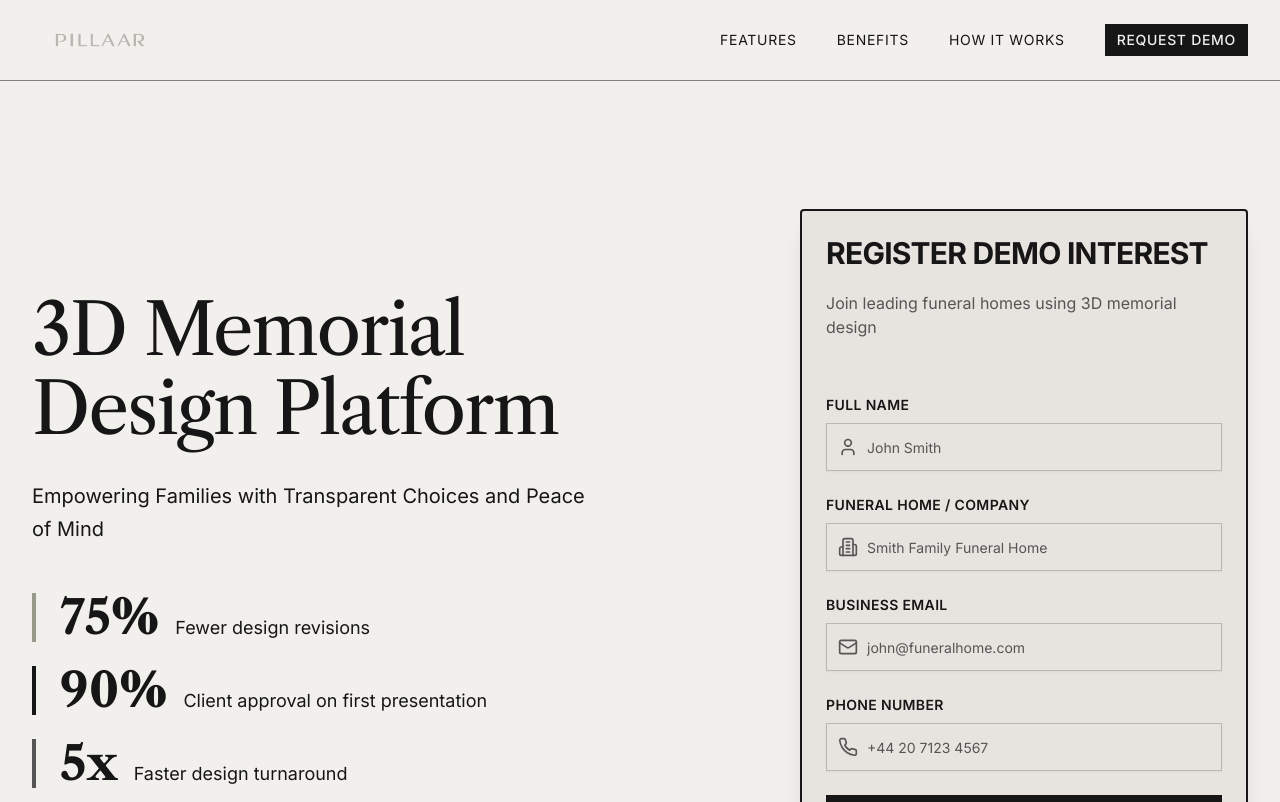
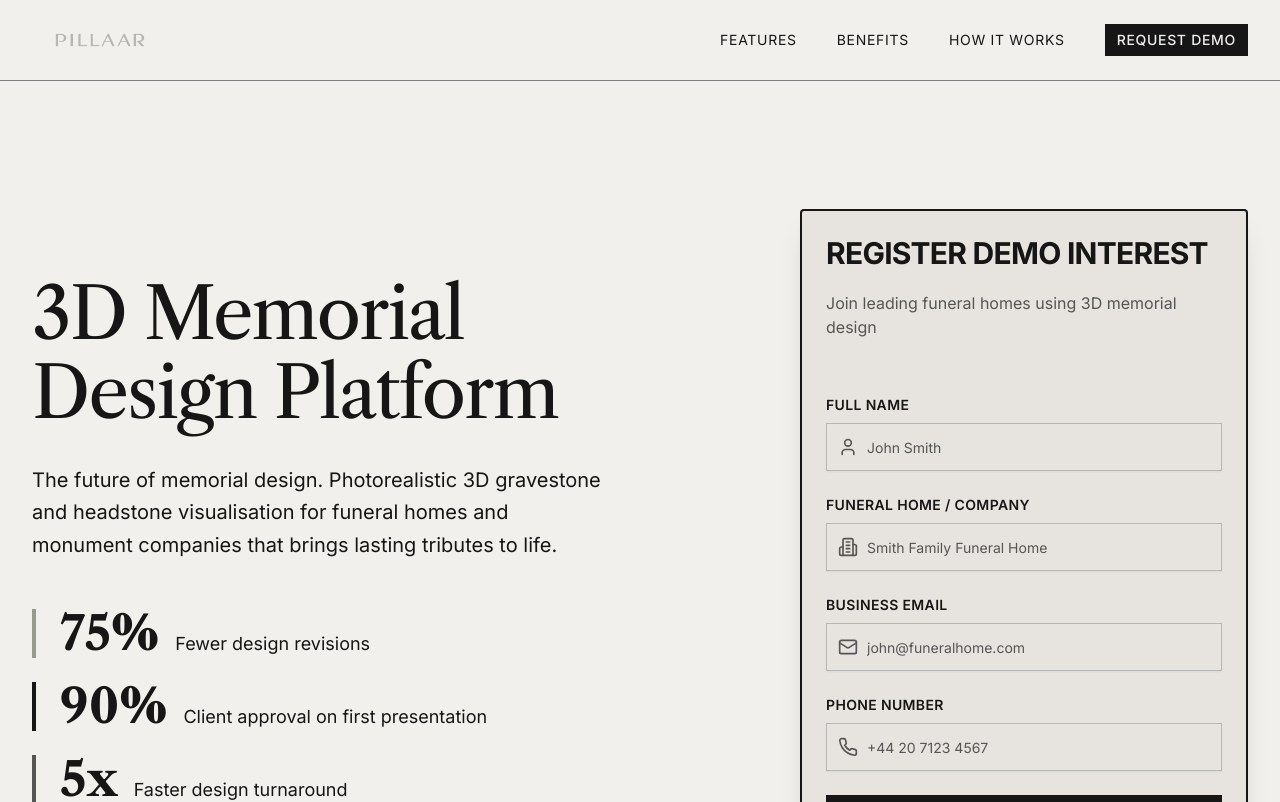
Before and after one commit to paps88/Pillaar-Landing-Page, a Next.js app: page /partner in a window 1280 px wide. Shown: the top 802 px of the page. Built offline with nearby package versions, Linux system fonts and the light colour scheme.

Commit message:
revert: restore original tagline text
Co-authored-by: null <8473250+paps88@users.noreply.github.com>

```diff
--- a/components/hero.tsx
+++ b/components/hero.tsx
@@ -58,7 +58,7 @@ export function Hero() {
               </h1>
 
               <p className="text-xl text-foreground leading-relaxed max-w-xl">
-                Empowering Families with Transparent Choices and Peace of Mind
+                The future of memorial design. Photorealistic 3D gravestone and headstone visualisation for funeral homes and monument companies that brings lasting tributes to life.
               </p>
             </div>
 
```
